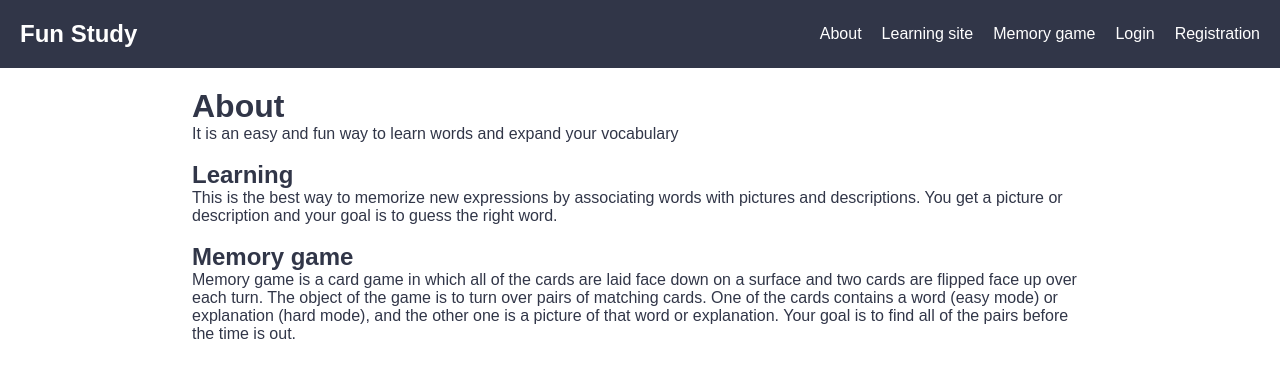
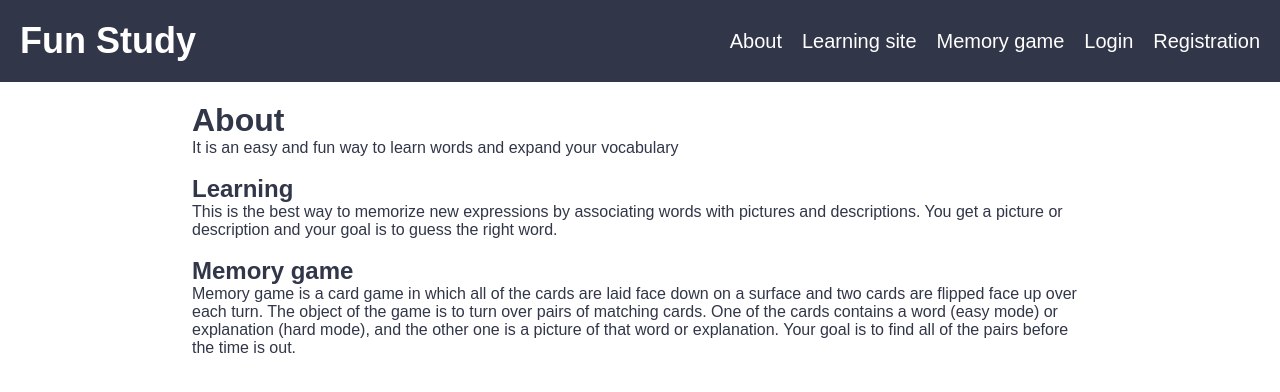
Before and after one commit to AdamSallai/FunStudy, a React (Create React App) app: page / in a window 1280 px wide. Shown: the top 392 px of the page. Built offline with nearby package versions, Linux system fonts and the light colour scheme.

Commit message:
navbar becomes dropdown menu below 768px width screen

```diff
--- a/src/components/Navbar.js
+++ b/src/components/Navbar.js
@@ -1,15 +1,26 @@
-import React from "react";
+import React, { useState } from "react";
 import styled from "styled-components";
 import { Link } from "react-router-dom";
 
 export default function Navbar() {
+  const [dropdownStatus, setDropdownStatus] = useState("none");
+
+  const changeDropdown = () => {
+    if (dropdownStatus === "none") {
+      setDropdownStatus("flex");
+    } else {
+      setDropdownStatus("none");
+    }
+  };
+
   return (
     <div>
       <Nav>
         <Link className="link" to="/">
           <h1>Fun Study</h1>
         </Link>
-        <FlexBox>
+        <FlexBox dropdownStatus={dropdownStatus}>
+          <Img onClick={changeDropdown} src="./dropdown.png"></Img>
           <Link className="link" to="/">
             About
           </Link>
@@ -32,6 +43,7 @@ export default function Navbar() {
 }
 
 const Nav = styled.nav`
+  position: relative;
   background-color: #313648;
   display: flex;
   padding: 10px;
@@ -41,10 +53,48 @@ const Nav = styled.nav`
     color: white;
     text-decoration: none;
     display: inline-block;
-    margin: 10px;
+    padding: 10px;
+    border-radius:10px;
+    font-size: 20px;
+  }
+  h1 {
+    font-size: 36px;
+  }
+  @media (max-width: 768px) {
+    display: block;
+
   }
 `;
 
 const FlexBox = styled.div`
   display: flex;
+  @media (max-width: 768px) {
+    flex-direction: column;
+    .link {
+      position: relative;
+      display: ${(props) => props.dropdownStatus};
+      margin: 5px;
+      padding: 10px;
+    }
+  }
+  .link:hover {
+    background-color: white;
+    color: #313648;
+  }
 `;
+
+const Img = styled.img`
+  display: none;
+  @media (max-width: 768px) {
+    display: inline-block;
+    width: 50px;
+    position: absolute;
+    top: 20px;
+    right: 40px;
+    cursor: pointer;
+    &:hover {
+      background-color: #111628;
+      border-radius: 10px;
+    }
+  }
+`;
```
Also changed, not shown: public/dropdown.png (added).
